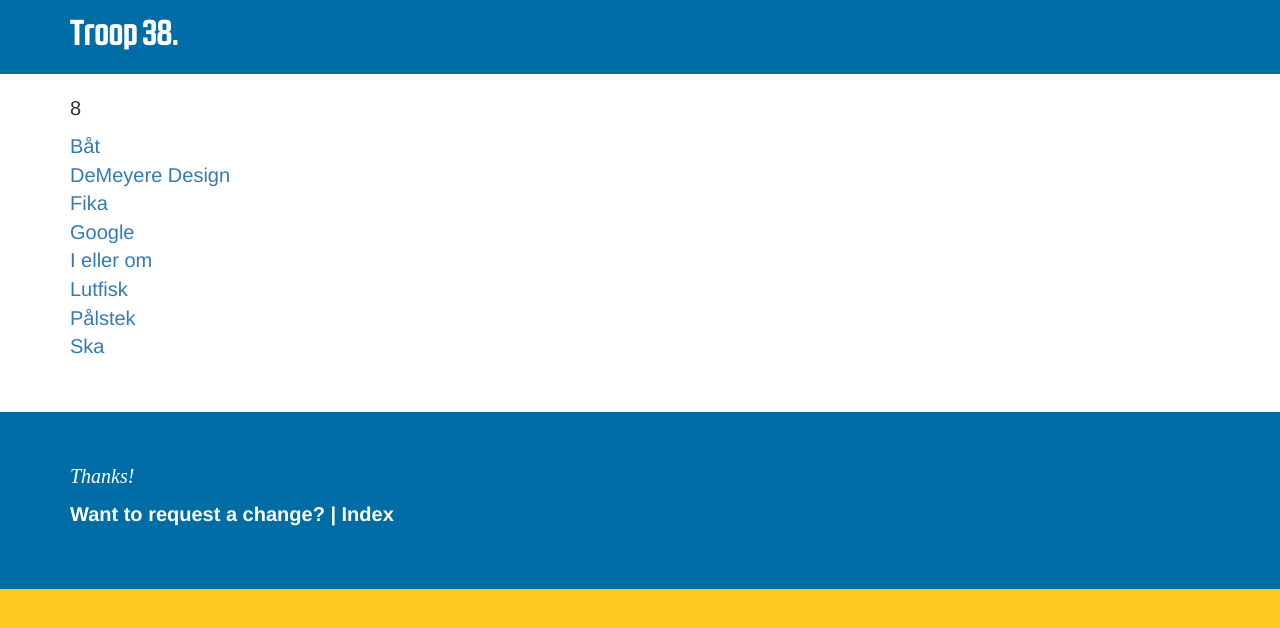
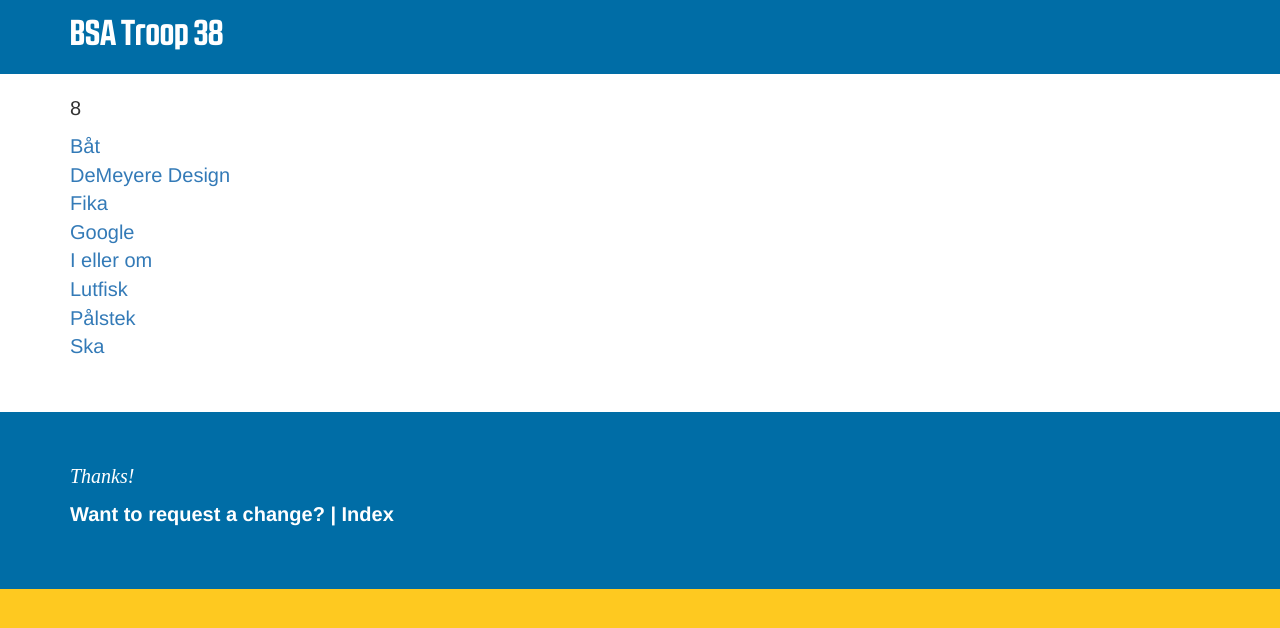
Before and after one commit to demeyere/bsa38.org, a Jekyll site: the page built from _pages/ls.md, in a window 1280 px wide. Shown: the top 628 px of the page. Built offline with Jekyll 4.4.1, drawn with Linux system fonts in a browser that asks for light colours.

Commit message:
change aslak to bsa38

```diff
--- a/_includes/footer.html
+++ b/_includes/footer.html
@@ -1,6 +1,6 @@
 <!--  - - - - - - - - - - - - - - - - - - - - - - - - - - - - - - - - - - - -->
 
-<footer class="aslak"><div class="container">
+<footer class="bsa38"><div class="container">
 
 <p class="tagline">Thanks!</p>
 
--- a/_includes/header-single.html
+++ b/_includes/header-single.html
@@ -27,8 +27,8 @@
 
 </head>
 
-<body id="se.aslak" class="single {{ page.class }}" >
+<body id="org.bsa38" class="single {{ page.class }}" >
 
 <!--  - - - - - - - - - - - - - - - - - - - - - - - - - - - - - - - - - - - -->
 
-{% include aslak_header_section.html %}
+{% include header_section.html %}
--- a/_includes/header.html
+++ b/_includes/header.html
@@ -27,8 +27,8 @@
 
 </head>
 
-<body id="se.aslak" class="{{ page.class }}" >
+<body id="org.bsa38" class="{{ page.class }}" >
 
 <!--  - - - - - - - - - - - - - - - - - - - - - - - - - - - - - - - - - - - -->
 
-{% include aslak_header_section.html %}
+{% include header_section.html %}
--- a/_includes/aslak_header_section.html
+++ b/_includes/header_section.html
@@ -3,7 +3,7 @@
 <div class="row">
 
 <div class="logotype col-sm-12">
-<h1><a href="/">Troop 38.</a></h1>
+<h1><a href="/">BSA Troop 38</a></h1>
 
 <!-- /#logotype column --></div>
 
--- a/css/style.css
+++ b/css/style.css
@@ -1,10 +1,10 @@
 /*
-Theme Name: aslak.se
-Theme URI: http://aslak.se/
-Description: aslak.se
+Theme Name: bsa38.org
+Theme URI: http://bsa38.org/
+Description: BSA 38
 Author: Ross DeMeyere
 Author URI: http://demeyere.com/
-Version: 2018-02-01 09:05
+Version: 2018-05-15 11:35
 */
 
 
@@ -111,19 +111,19 @@
 
 /* footer section ========================================================== */
 
-footer.aslak {
+footer.bsa38 {
   background-color:#006da6;
   }
-footer.aslak div.container {
+footer.bsa38 div.container {
   padding-top: 50px;
   padding-bottom: 50px;
   }
-footer.aslak p {
+footer.bsa38 p {
   color: #ffffff;
  /* font-size: 12px; line-height: 14px; */
   font-weight: bold;
   }
-footer.aslak p.tagline {
+footer.bsa38 p.tagline {
   font-family: "ff-more-web-pro",serif;
   font-style: italic;
   font-weight: 400;
@@ -131,16 +131,16 @@
  /* font-size: 14px; line-height: 16px; */
   font-style: italic;
   }
-footer.aslak a, footer.aslak a:visited {
+footer.bsa38 a, footer.bsa38 a:visited {
   color: #ffffff;
   text-decoration: none;
   }
-footer.aslak a:hover, footer.aslak a:active {
+footer.bsa38 a:hover, footer.bsa38 a:active {
   color: #ffffff;
   text-decoration: underline;
   }
 
-footer.aslak p.kategorier-list {
+footer.bsa38 p.kategorier-list {
   font-weight:normal;
   }
 
@@ -384,7 +384,7 @@
 
 /* buttonry colours ========================================================= */
 
-.btn-aslak {
+.btn-bsa38 {
   background-color: #006da6;
   border-color: #006da6;
   color: #ffffff;
```
